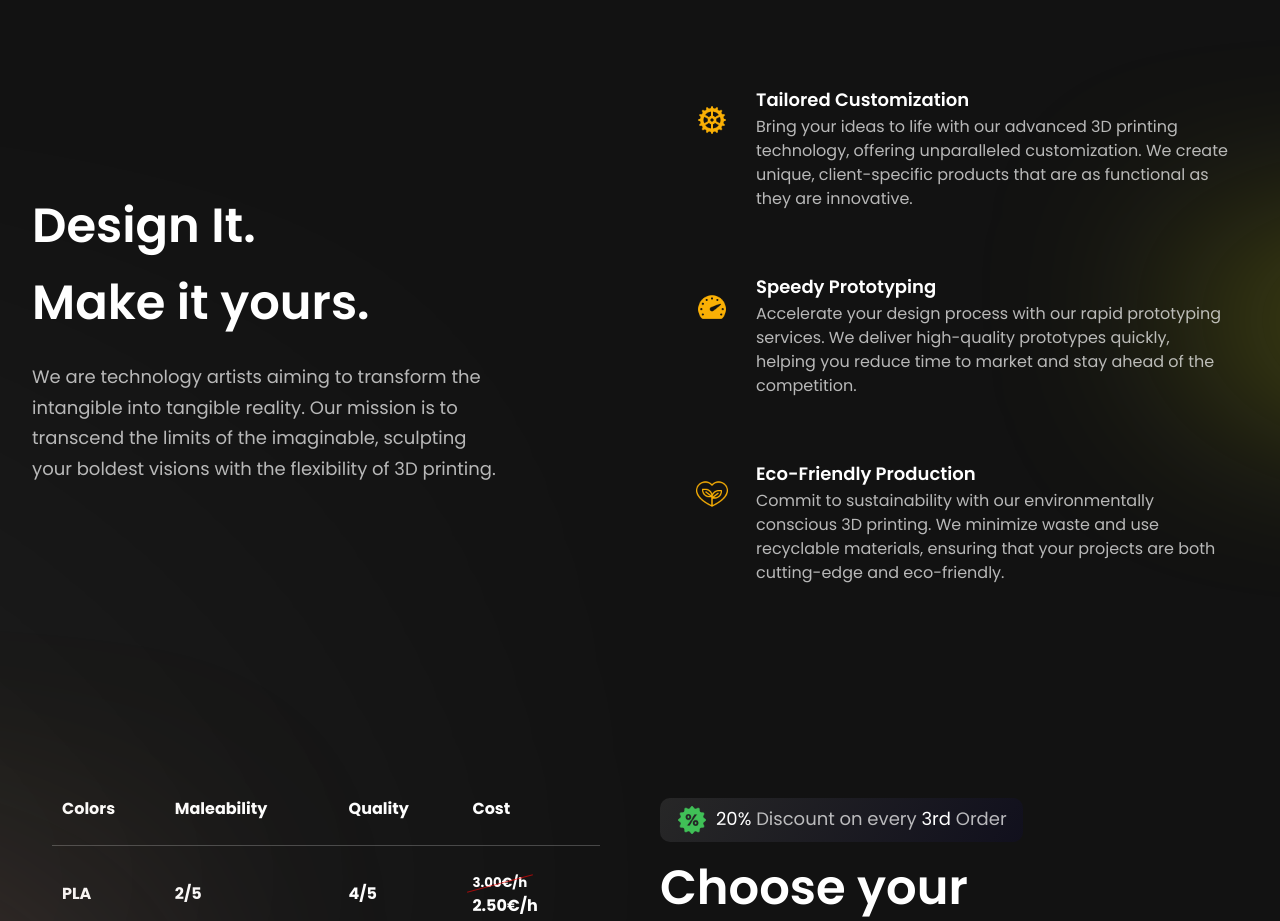
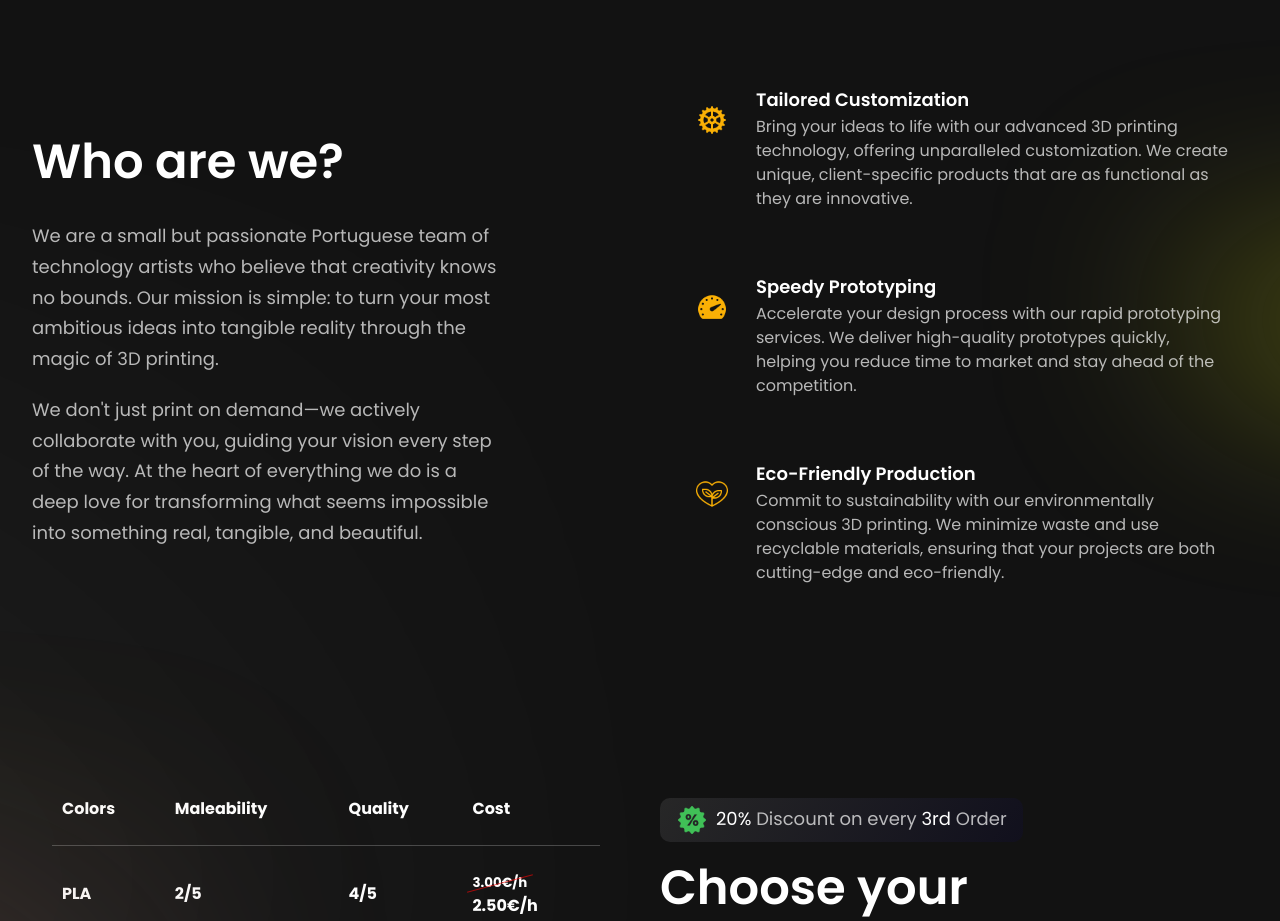
Before and after one commit to itsDaiton/business-website-template, a React (Vite) app: page / in a window 1280 px wide. Shown: the part 880-1801 px from the top of the page. Built offline with nearby package versions, Linux system fonts and the light colour scheme.

Commit message:
feature: Add new about us section

```diff
--- a/src/App.jsx
+++ b/src/App.jsx
@@ -9,7 +9,6 @@ import {
   Footer,
   Landing,
   Navbar,
-  Stats,
   Testimonials,
   PrivacyPolicy,
   CookiePolicy,
--- a/src/components/Business.jsx
+++ b/src/components/Business.jsx
@@ -29,13 +29,15 @@ const Business = () => {
     <section id="features" className={layout.section}>
       <div className={layout.sectionInfo}>
         <h2 className={`${styles.heading2}`}>
-          Design It.  <br />
-          Make it yours.
+          Who are we?
         </h2>
         <p className={`${styles.paragraph} md:max-w-[470px] mt-5`}>
-        We are technology artists aiming to transform the intangible into tangible reality.
-        Our mission is to transcend the limits of the imaginable, sculpting your boldest
-        visions with the flexibility of 3D printing.
+          We are a small but passionate Portuguese team of technology artists who believe that creativity knows no bounds.
+          Our mission is simple: to turn your most ambitious ideas into tangible reality through the magic of 3D printing.
+        </p>
+        <p className={`${styles.paragraph} md:max-w-[470px] mt-5`}>
+          We don't just print on demand—we actively collaborate with you, guiding your vision every step of the way.
+          At the heart of everything we do is a deep love for transforming what seems impossible into something real, tangible, and beautiful.
         </p>
       </div>
       <div className="absolute z-[0] w-[60%] h-[40%] -right-[50%] rounded-full yellow__gradient top-160" />
```
